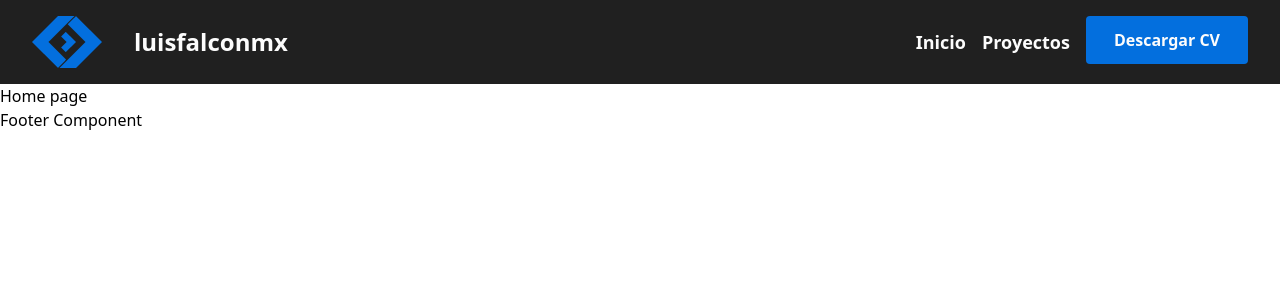
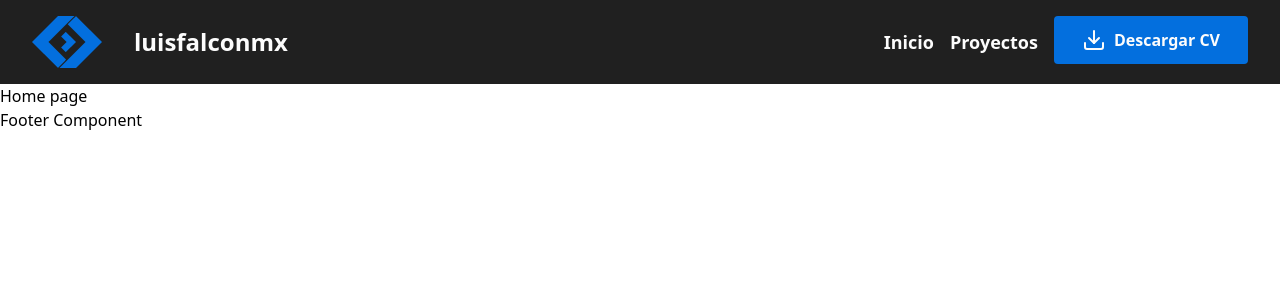
Before and after one commit to LuisFalconMX/portfolio, a React app: page / in a window 1280 px wide. Shown: the top 300 px of the page. Built offline with nearby package versions, Linux system fonts and the light colour scheme.

Commit message:
feat: icon implemented in button component

```diff
--- a/package.json
+++ b/package.json
@@ -8,6 +8,7 @@
     "dev": "webpack --mode development",
     "build": "webpack --mode production",
     "lint": "eslint {src/**/*.js,src/**/*.jsx}",
+    "lint:fix": "eslint {src/**/*.js,src/**/*.jsx} --fix",
     "pretty": "prettier --write .",
     "preanalize": "webpack --mode development",
     "analize": "webpack-bundle-analyzer dist/report.json"
@@ -59,8 +60,10 @@
     "webpack-dev-server": "^3.11.2"
   },
   "dependencies": {
+    "prop-types": "^15.7.2",
     "react": "^17.0.1",
     "react-dom": "^17.0.1",
+    "react-feather": "^2.0.9",
     "react-router-dom": "^5.2.0"
   }
 }
--- a/src/components/Button.jsx
+++ b/src/components/Button.jsx
@@ -1,15 +1,57 @@
 import React from 'react'
+import PropTypes from 'prop-types'
 import '@styles/components/Button.pcss'
+import { Link } from 'react-router-dom'
 
 const Button = (props) => {
-  const { type, variant, message, icon } = props
+  const { message, link, size, icon, iconPosition } = props
+  let currentSize = ''
+  let currentIconPosition = ''
+
+  if (size) {
+    currentSize = size === 'big' ? 'button--big' : ''
+  }
+
+  if (iconPosition) {
+    currentIconPosition = iconPosition === 'right' ? 'button__icon--right' : 'button__icon--left'
+  }
+
+  if (link) {
+    return (
+      <div>
+        <Link to={link}>
+          <button className={`button ${currentSize} ${currentIconPosition}`} type="button">
+            {icon && <div className="button__icon">{icon}</div>}
+            {message}
+          </button>
+        </Link>
+      </div>
+    )
+  }
+
   return (
     <div>
-      <button className="button" type={type}>
+      <button className={`button ${currentSize} ${currentIconPosition}`} type="button">
+        {icon && <div className="button__icon">{icon}</div>}
         {message}
       </button>
     </div>
   )
 }
 
+Button.propTypes = {
+  message: PropTypes.string.isRequired,
+  link: PropTypes.string,
+  size: PropTypes.string,
+  icon: PropTypes.shape({ root: PropTypes.string }),
+  iconPosition: PropTypes.string
+}
+
+Button.defaultProps = {
+  link: '',
+  size: '',
+  icon: '',
+  iconPosition: ''
+}
+
 export default Button
--- a/src/components/Navbar.jsx
+++ b/src/components/Navbar.jsx
@@ -1,6 +1,7 @@
 import React from 'react'
 import '@styles/components/Navbar.pcss'
 import Logo from '@images/logo.png'
+import { Download } from 'react-feather'
 import Button from './Button'
 
 const Navbar = () => (
@@ -18,7 +19,7 @@ const Navbar = () => (
           <a href="link">Proyectos</a>
         </li>
       </ul>
-      <Button type="button" message="Descargar CV" />
+      <Button type="button" message="Descargar CV" icon={<Download />} link="projects" />
     </nav>
   </header>
 )
--- a/src/styles/components/Button.pcss
+++ b/src/styles/components/Button.pcss
@@ -1,6 +1,10 @@
 .button {
+  @apply flex;
   @apply py-3 px-7 rounded;
-  @apply inline-block;
   @apply bg-primary text-light;
   @apply text-base font-semibold;
 }
+
+.button__icon {
+  @apply mr-2;
+}
```
Also changed, not shown: 1 other file (tests, documents, lock files or other folders).
